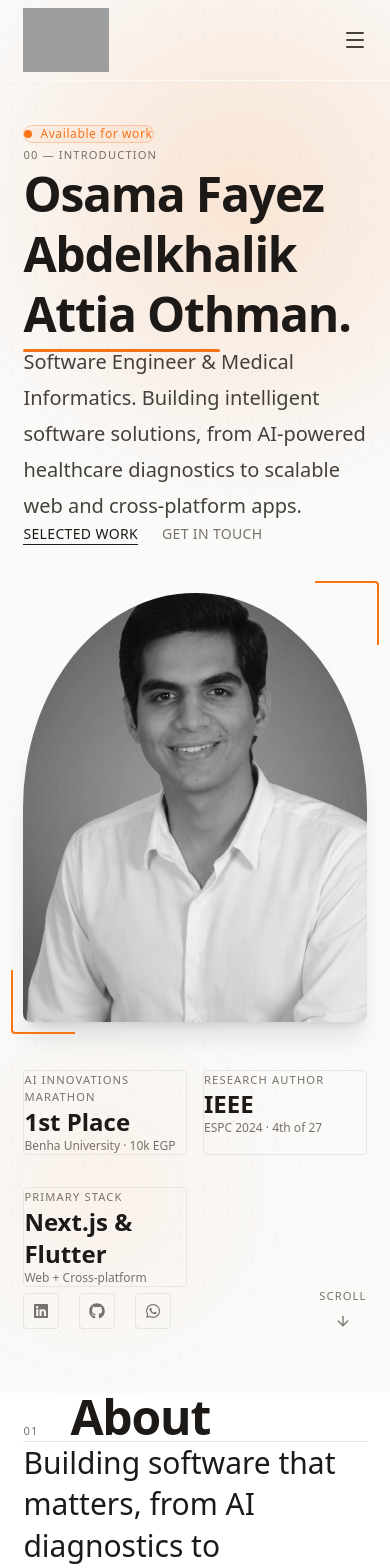
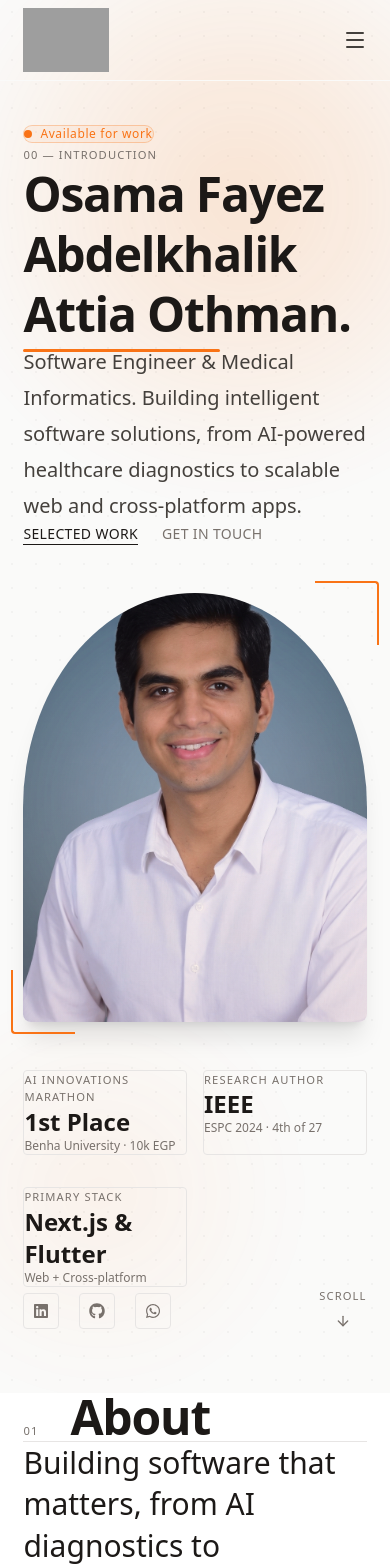
Before and after one commit to osamaelfeky307/Myportfolio, a Next.js app: page / in a window 390 px wide. Shown: the top 1568 px of the page. Built offline with nearby package versions, Linux system fonts and the light colour scheme; grey boxes are pictures that could not be loaded; a web font is replaced by a local one.

Commit message:
update about section padding, add linkedin metrics, and mobile photo scroll animation

```diff
--- a/components/About.tsx
+++ b/components/About.tsx
@@ -87,7 +87,7 @@ export default function About() {
             <FadeIn delay={0.1}>
               <div className="flex flex-col gap-8 text-lg text-fg-2 font-light leading-[1.8]">
                 {/* Accent left-border on first paragraph */}
-                <p className="pl-5 border-l-2 border-accent">
+                <p className="pl-6 border-l-2 border-accent" style={{ paddingLeft: '1.5rem' }}>
                   I am a Medical Informatics graduate specializing in Computers and Artificial Intelligence from Benha University. I am ambitious and detail-oriented, with practical experience in software development following the SDLC process, from requirements gathering and design to implementation and testing.
                 </p>
                 <p>
--- a/components/Hero.tsx
+++ b/components/Hero.tsx
@@ -1,11 +1,26 @@
 "use client";
 
+import { useState, useEffect, useRef } from "react";
 import Image from "next/image";
 import { PERSONAL, STATS } from "@/lib/data";
 import { ArrowDown } from "lucide-react";
 import { FaLinkedin, FaGithub, FaWhatsapp } from "react-icons/fa";
 
 export default function Hero() {
+  const [isInView, setIsInView] = useState(false);
+  const imgRef = useRef<HTMLDivElement>(null);
+
+  useEffect(() => {
+    const observer = new IntersectionObserver(
+      ([entry]) => {
+        setIsInView(entry.isIntersecting);
+      },
+      { threshold: 0.5 }
+    );
+    if (imgRef.current) observer.observe(imgRef.current);
+    return () => observer.disconnect();
+  }, []);
+
   const go = (href: string) =>
     document.querySelector(href)?.scrollIntoView({ behavior: "smooth" });
 
@@ -82,7 +97,7 @@ export default function Hero() {
             style={{ animationDelay: "0.2s" }}
           >
             {/* Photo with orange corner accent */}
-            <div className="relative">
+            <div className="relative" ref={imgRef}>
               {/* Orange corner decoration */}
               <div
                 className="absolute -top-3 -right-3 w-16 h-16 border-t-2 border-r-2 border-accent pointer-events-none z-10"
@@ -98,12 +113,12 @@ export default function Hero() {
                   src="/profile.jpg"
                   alt="Osama Elfeky"
                   fill
-                  className="object-cover grayscale group-hover:grayscale-0 group-hover:scale-105 transition-all duration-700 ease-out"
+                  className={`object-cover grayscale group-hover:grayscale-0 group-hover:scale-105 transition-all duration-700 ease-out ${isInView ? "max-lg:grayscale-0 max-lg:scale-105" : ""}`}
                   sizes="(max-width: 1024px) 100vw, 50vw"
                   priority
                 />
                 {/* Subtle orange gradient overlay */}
-                <div className="absolute inset-0 bg-gradient-to-t from-accent/10 to-transparent opacity-0 group-hover:opacity-100 transition-opacity duration-700" />
+                <div className={`absolute inset-0 bg-gradient-to-t from-accent/10 to-transparent transition-opacity duration-700 ${isInView ? "max-lg:opacity-100 opacity-0 group-hover:opacity-100" : "opacity-0 group-hover:opacity-100"}`} />
               </div>
             </div>
 
--- a/lib/data.ts
+++ b/lib/data.ts
@@ -146,9 +146,9 @@ export const EXPERIENCE: ExperienceCard[] = [
         logo: "/logos/eyouth.png",
         secondaryLogo: "/logos/mcit.png",
         bullets: [
-          "Supervised operations for the Digital Egypt Cubs Initiative, managing and following up with area coordinators.",
+          "Supervised operations for the Digital Egypt Cubs Initiative, managing and following up with a team of 20 area coordinators.",
           "Maintained strong field presence to monitor workflows and ensure full compliance with quality standards.",
-          "Reviewed and approved student attendance records and monitored lecture execution.",
+          "Reviewed and approved student attendance records and monitored lecture execution, successfully overseeing 811 completed sessions.",
           "Oversaw backup coordinators, dynamically distributing tasks to guarantee operational continuity.",
           "Resolved escalated operational issues and reported workflow progress directly to the Operations Supervisor.",
         ],
```
